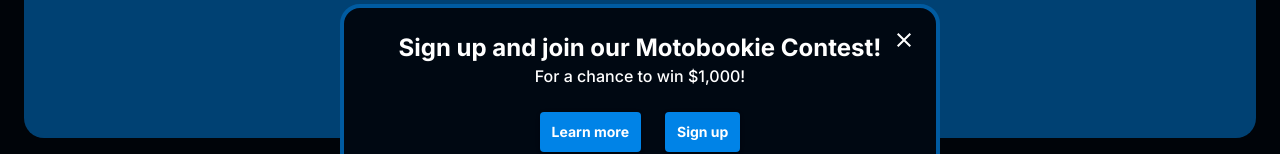
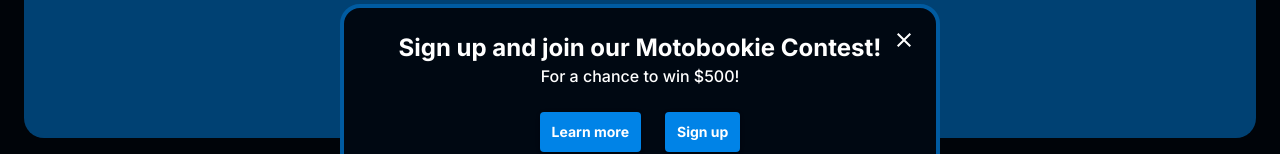
Before and after one commit to betzon/betzon, a Next.js app: page /help-center in a window 1280 px wide. Shown: the part 308-462 px from the top of the page. Built offline with nearby package versions, Linux system fonts and the light colour scheme.

Commit message:
new content

```diff
--- a/src/app/components/landing-modals/index.js
+++ b/src/app/components/landing-modals/index.js
@@ -86,7 +86,7 @@
                     justifyContent: 'center',
                 }}>
                     <Typography variant={'h5'} sx={{ fontWeight: 700 }}>Sign up and join our Motobookie Contest!</Typography>
-                    <Typography variant='body1' sx={{ fontWeight: 500 }}>For a chance to win $1,000!</Typography>
+                    <Typography variant='body1' sx={{ fontWeight: 500 }}>For a chance to win $500!</Typography>
                 </Box>
                 <Stack direction={isMediumUp ? "row" : "column"} spacing={isMediumUp ? 3 : 1} sx={{
                     width: isMediumUp ? "fit-content" : '100%'
```
